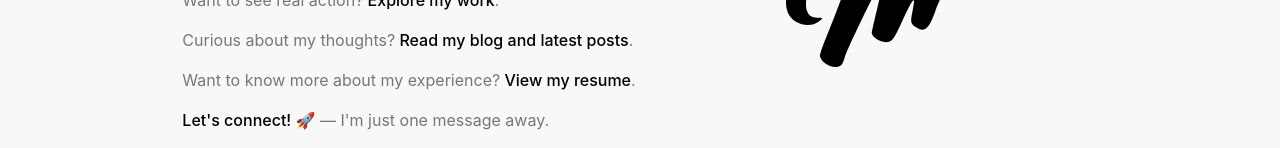
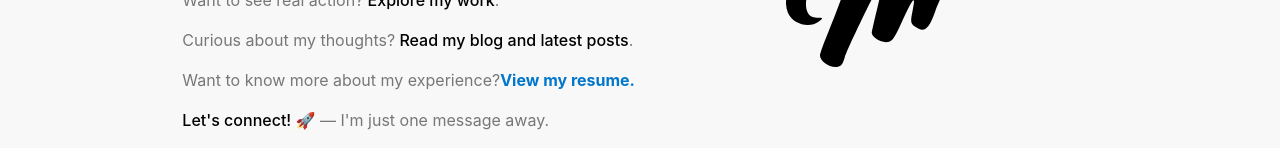
Before and after one commit to Skinjbir/portorico, a React (Vite) app: page / in a window 1280 px wide. Shown: the part 409-557 px from the top of the page. Built offline with nearby package versions, Linux system fonts and the light colour scheme.

Commit message:
add resume

```diff
--- a/src/Components/Hero/Hero.css
+++ b/src/Components/Hero/Hero.css
@@ -45,7 +45,7 @@
   bottom: 0;
   width: 100%;
   height: 0.4em;
-  background: #ffff66; /* yellow like a highlighter */
+  background: #ffff66;
   opacity: 0.5;
   z-index: -1;
   transform: scaleX(0);
--- a/src/Components/Hero/Hero.jsx
+++ b/src/Components/Hero/Hero.jsx
@@ -34,7 +34,13 @@ function Header({ toggleWork, toggleTest, toggleBlogs, toggleBio, toggleBooking
 
         <p>
           Want to know more about my experience?
-          <span onClick={toggleBlogs} className="highlightLink"> View my resume</span>.
+          <a
+              href="https://drive.google.com/file/d/14mfBVmayFD5I_I4MCV7NEBiYxQoW-UFD/view?usp=drive_link"
+              target="_blank"
+              rel="noopener noreferrer"
+              className="highlightLink"
+            >View my resume.</a>
+
         </p>
 
         <p>
```
Also changed, not shown: 1 other file (tests, documents, lock files or other folders).
